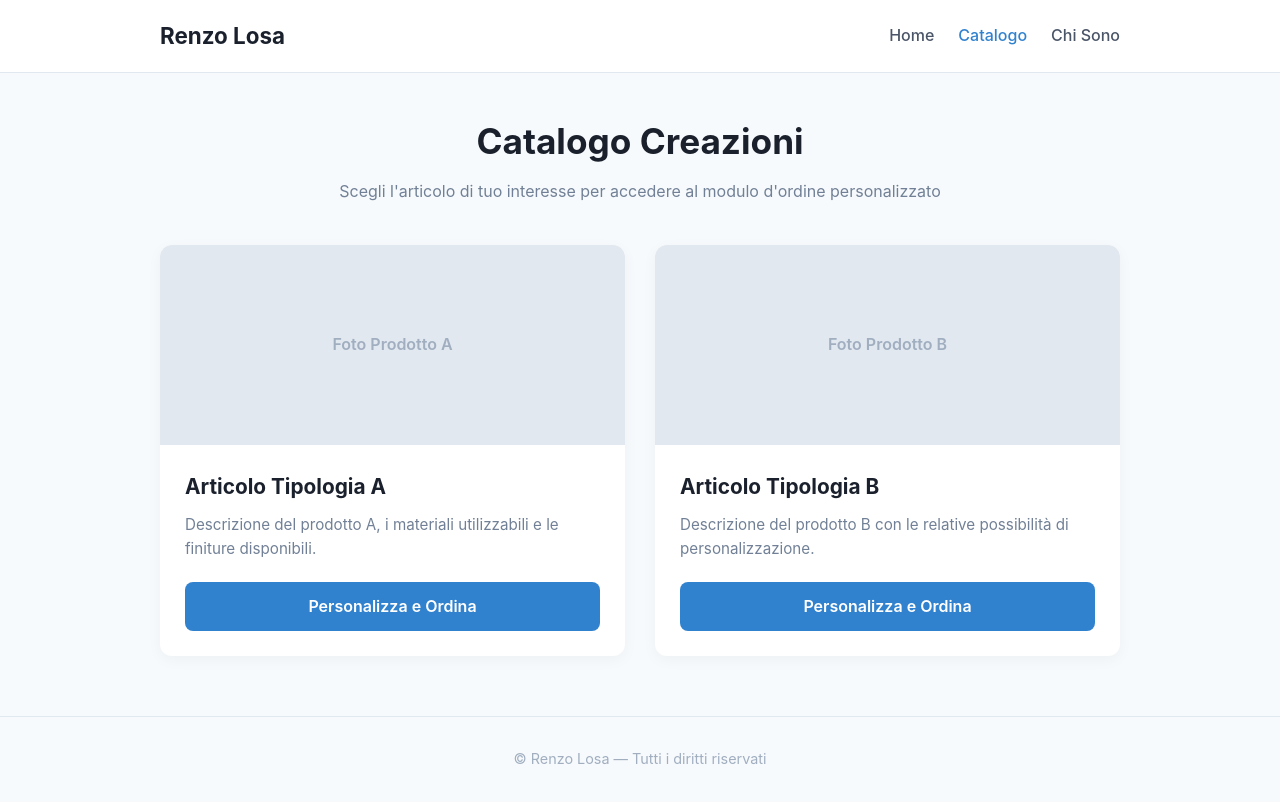
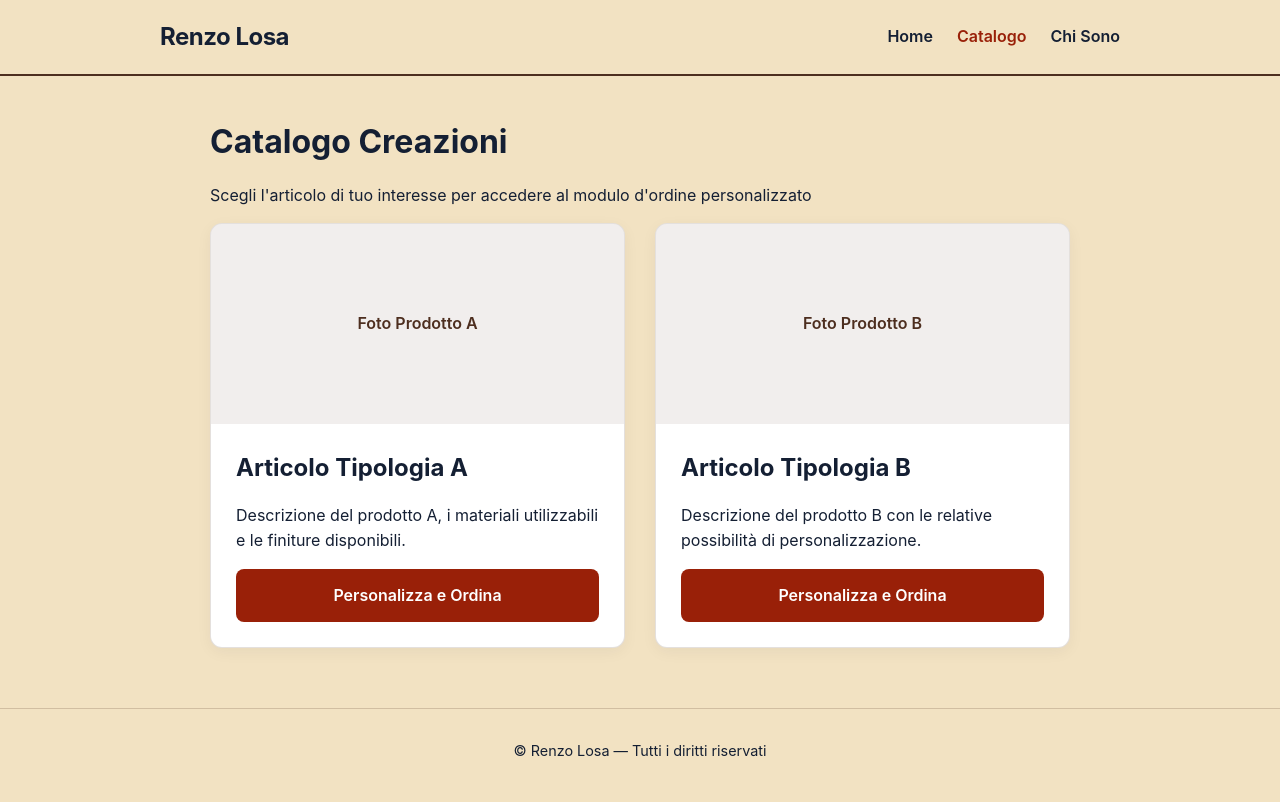
Before and after one commit to LorenzoTolosano/RenzoLosa_Sito, a plain HTML site: page catalogo.html in a window 1280 px wide. Drawn offline with Linux system fonts and the light colour scheme; a web font is replaced by a local one.

Commit message:
Update catalogo.html

```diff
--- a/catalogo.html
+++ b/catalogo.html
@@ -8,33 +8,143 @@
   <link rel="stylesheet" href="https://use.typekit.net/cgj4pdi.css">
 
   <style>
+    :root {
+      /* Palette Ufficiale Renzo Losa */
+      --bg-color: #F2E2C2;        /* Avorio */
+      --text-color: #141F33;      /* Blu Navy */
+      --border-color: #4D2E1F;    /* Marrone Scuro */
+      --secondary-color: #E6A82E; /* Ocra */
+      --accent-color: #992008;    /* Rosso Caldo */
+      --accent-hover: #801B07;    /* Rosso Hover */
+
+      --card-bg: #FFFFFF;        /* Sfondo schede e form */
+      --font-main: "Arboria", -apple-system, BlinkMacSystemFont, "Segoe UI", Roboto, sans-serif;
+    }
+
     * { box-sizing: border-box; margin: 0; padding: 0; }
-    body { font-family: "Arboria", -apple-system, BlinkMacSystemFont, "Segoe UI", Roboto, sans-serif; line-height: 1.6; color: #2d3748; background-color: #f7fafc; }
 
-    header { background-color: #ffffff; border-bottom: 1px solid #e2e8f0; position: sticky; top: 0; z-index: 100; }
-    nav { max-width: 1000px; margin: 0 auto; display: flex; justify-content: space-between; align-items: center; padding: 18px 20px; }
-    .logo { font-size: 1.4rem; font-weight: 700; color: #1a202c; text-decoration: none; }
+    body {
+      font-family: var(--font-main);
+      line-height: 1.6;
+      color: var(--text-color);
+      background-color: var(--bg-color);
+    }
+
+    /* Header & Navigazione */
+    header {
+      background-color: var(--bg-color);
+      border-bottom: 2px solid var(--border-color);
+      position: sticky;
+      top: 0;
+      z-index: 100;
+    }
+    nav {
+      max-width: 1000px;
+      margin: 0 auto;
+      display: flex;
+      justify-content: space-between;
+      align-items: center;
+      padding: 18px 20px;
+    }
+    .logo {
+      font-size: 1.5rem;
+      font-weight: 700;
+      color: var(--text-color);
+      text-decoration: none;
+      letter-spacing: -0.5px;
+    }
     .nav-links { list-style: none; display: flex; gap: 24px; }
-    .nav-links a { text-decoration: none; color: #4a5568; font-weight: 500; }
-    .nav-links a:hover, .nav-links a.active { color: #3182ce; }
+    .nav-links a {
+      text-decoration: none;
+      color: var(--text-color);
+      font-weight: 600;
+      transition: color 0.2s;
+    }
+    .nav-links a:hover, .nav-links a.active {
+      color: var(--accent-color);
+    }
 
-    .container { max-width: 1000px; margin: 40px auto; padding: 0 20px; }
-    .page-title { text-align: center; margin-bottom: 40px; }
-    .page-title h1 { font-size: 2.2rem; color: #1a202c; margin-bottom: 10px; }
-    .page-title p { color: #718096; }
+    /* Contenitori & Card */
+    .container { max-width: 900px; margin: 40px auto; padding: 0 20px; }
+    .card {
+      background: var(--card-bg);
+      padding: 35px;
+      border-radius: 12px;
+      border: 1px solid rgba(77, 46, 31, 0.15);
+      box-shadow: 0 4px 15px rgba(20, 31, 51, 0.05);
+      margin-bottom: 30px;
+    }
 
-    /* Griglia Prodotti */
+    h1, h2, h3 { color: var(--text-color); margin-bottom: 15px; }
+    p { color: var(--text-color); margin-bottom: 15px; }
+
+    /* Pulsanti di Azione (CTA) */
+    .btn, .btn-submit {
+      display: block;
+      width: 100%;
+      text-align: center;
+      background-color: var(--accent-color);
+      color: #ffffff;
+      text-decoration: none;
+      padding: 14px;
+      border-radius: 8px;
+      font-weight: 600;
+      border: none;
+      cursor: pointer;
+      transition: background-color 0.2s;
+    }
+    .btn:hover, .btn-submit:hover {
+      background-color: var(--accent-hover);
+    }
+
+    /* Griglia Catalogo */
     .catalog-grid { display: grid; grid-template-columns: repeat(auto-fit, minmax(280px, 1fr)); gap: 30px; }
-    .product-card { background: #ffffff; border-radius: 12px; overflow: hidden; box-shadow: 0 4px 15px rgba(0, 0, 0, 0.04); display: flex; flex-direction: column; }
-    .product-image { background: #e2e8f0; height: 200px; display: flex; align-items: center; justify-content: center; color: #a0aec0; font-weight: 600; }
+    .product-card {
+      background: var(--card-bg);
+      border-radius: 12px;
+      overflow: hidden;
+      border: 1px solid rgba(77, 46, 31, 0.15);
+      box-shadow: 0 4px 15px rgba(20, 31, 51, 0.05);
+      display: flex;
+      flex-direction: column;
+    }
+    .product-image {
+      background: rgba(77, 46, 31, 0.08);
+      height: 200px;
+      display: flex;
+      align-items: center;
+      justify-content: center;
+      color: var(--border-color);
+      font-weight: 600;
+    }
     .product-content { padding: 25px; flex-grow: 1; display: flex; flex-direction: column; justify-content: space-between; }
-    .product-title { font-size: 1.3rem; color: #1a202c; margin-bottom: 10px; }
-    .product-description { color: #718096; font-size: 0.95rem; margin-bottom: 20px; }
 
-    .btn { display: block; text-align: center; background-color: #3182ce; color: #ffffff; text-decoration: none; padding: 12px; border-radius: 8px; font-weight: 600; transition: background-color 0.2s; }
-    .btn:hover { background-color: #2b6cb0; }
+    /* Form d'Ordine */
+    .form-group { margin-bottom: 20px; }
+    label { display: block; font-weight: 600; color: var(--text-color); margin-bottom: 8px; }
+    input[type="text"], input[type="email"], input[type="tel"], select, textarea {
+      width: 100%;
+      padding: 12px 14px;
+      border: 1px solid rgba(77, 46, 31, 0.25);
+      border-radius: 8px;
+      font-size: 1rem;
+      color: var(--text-color);
+      background-color: #fff;
+    }
+    input:focus, select:focus, textarea:focus {
+      outline: none;
+      border-color: var(--secondary-color);
+      box-shadow: 0 0 0 3px rgba(230, 168, 46, 0.25);
+    }
 
-    footer { text-align: center; padding: 30px 20px; font-size: 0.9rem; color: #a0aec0; margin-top: 60px; border-top: 1px solid #e2e8f0; }
+    footer {
+      text-align: center;
+      padding: 30px 20px;
+      font-size: 0.9rem;
+      color: var(--text-color);
+      margin-top: 60px;
+      border-top: 1px solid rgba(77, 46, 31, 0.2);
+    }
   </style>
 </head>
 <body>
```
